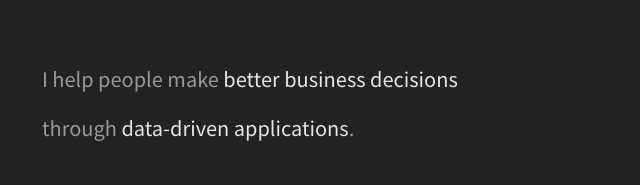
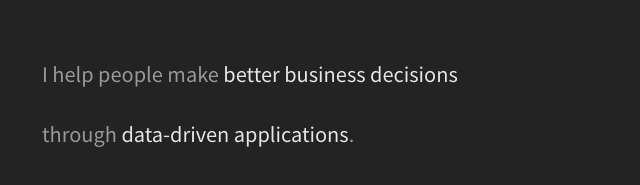
Before and after one commit to jmsmistral/jonathansacramento.com, a React app: page / in a window 1280 px wide. Shown: the part 393-578 px from the top of the page, without its empty margins (233-873 px from the left). Built offline with nearby package versions, Linux system fonts and the light colour scheme.

Commit message:
Update Home banner line height

```diff
--- a/src/client/styles/components/_home.scss
+++ b/src/client/styles/components/_home.scss
@@ -60,11 +60,13 @@
 
 .sub-banner__title {
   font-size: $xm-size;
+  line-height: 3.5rem;
 }
 
 .sub-banner__subtitle {
   margin-top: 2rem;
   font-size: $xm-size;
+  line-height: 3.5rem
 }
 
 .sub-banner__highlight {
```
